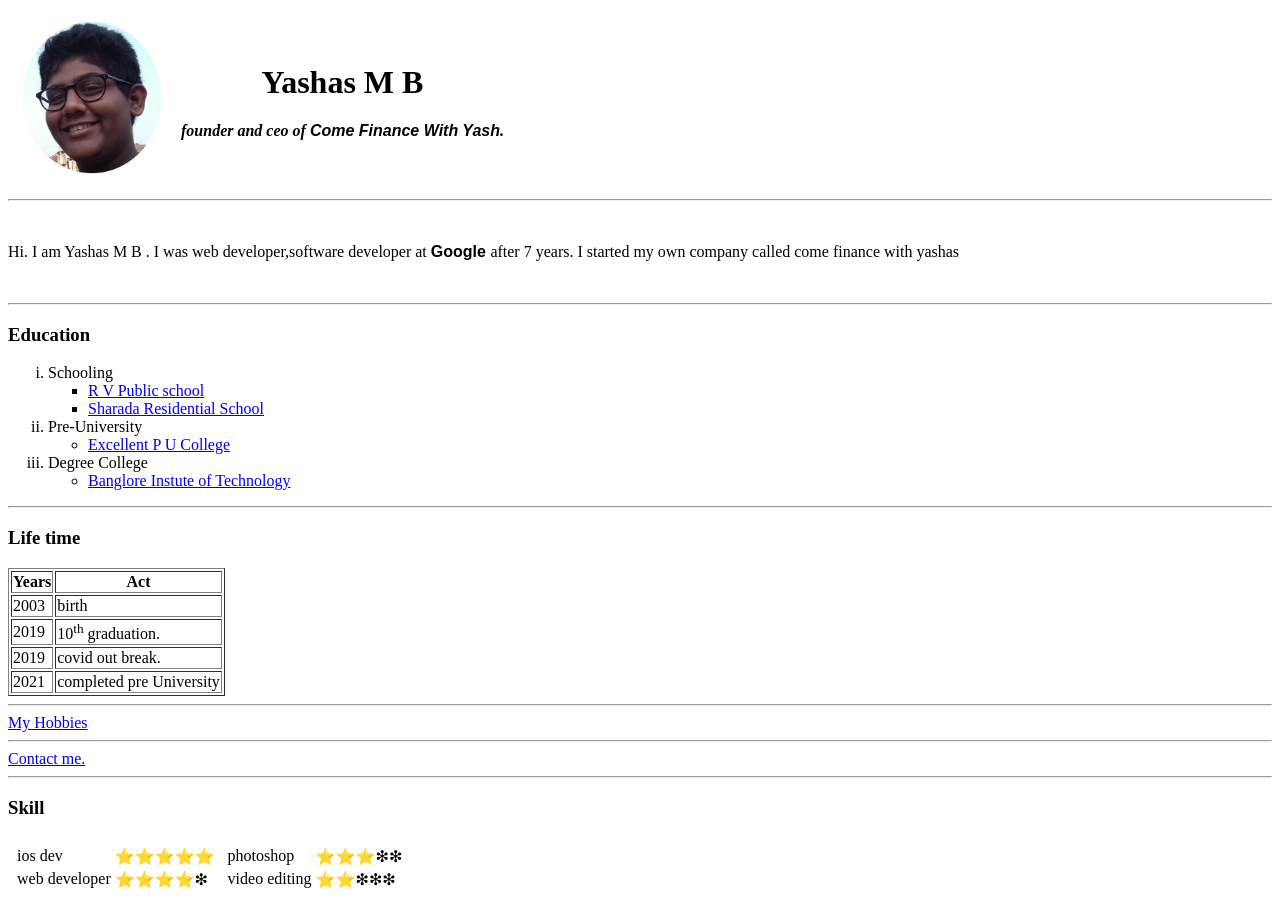
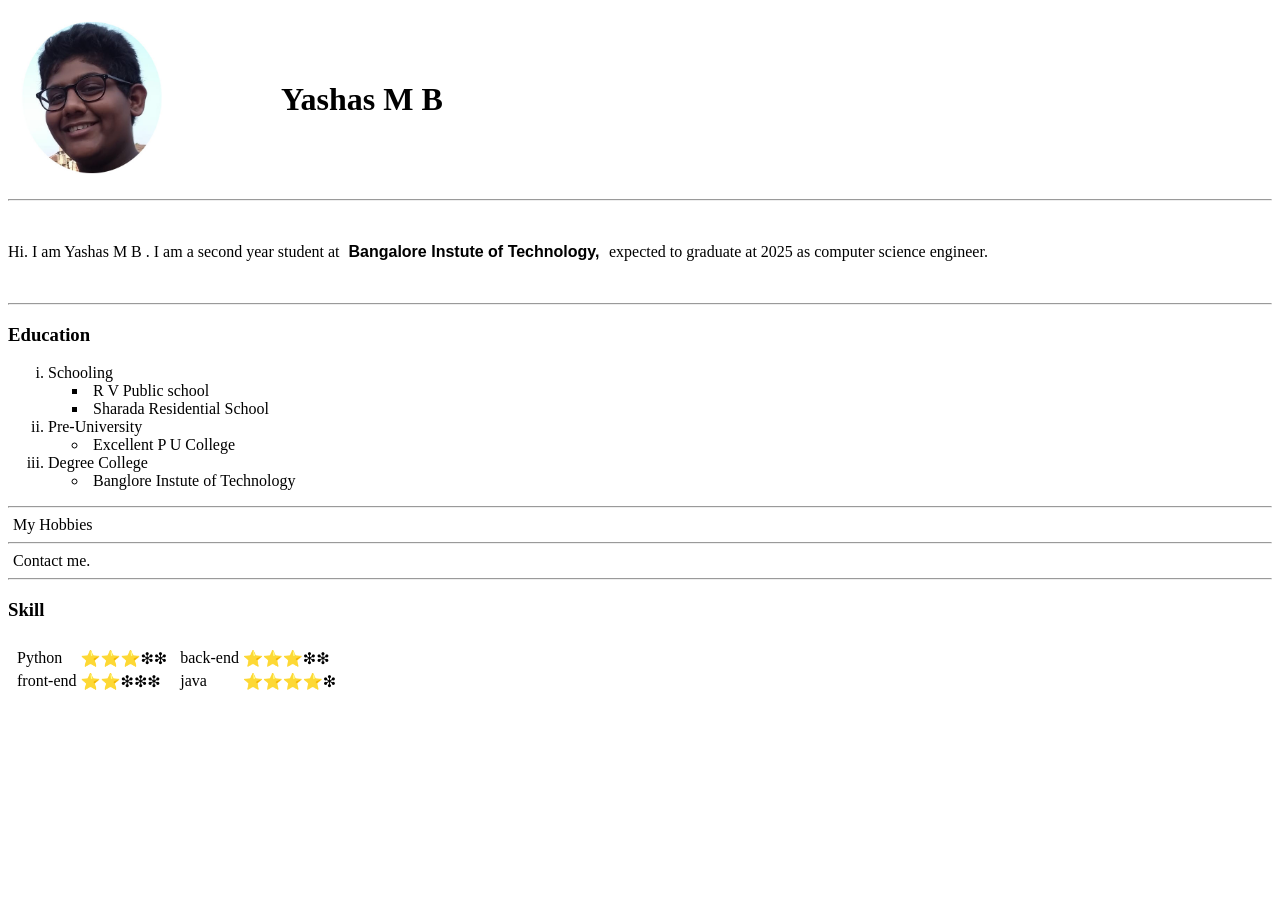
Before and after one commit to yashasmb/cv, a plain HTML site: page index.html in a window 1280 px wide. After the commit the page ends 800 px from the top, so only its background shows below. Drawn offline with Linux system fonts and the light colour scheme.

Commit message:
editing
replacing it with correct data

```diff
--- a/index.html
+++ b/index.html
@@ -3,6 +3,7 @@
   <head>
     <meta charset="utf-8" />
     <title>🤑Yashas's personal🤑</title>
+    <link rel="stylesheet" href="style.css">
   </head>
 
   <body>
@@ -12,15 +13,15 @@
           <img src="yashas_photo.jpg" alt="yashasmb photo" width="150px" />
         </th>
         <th>
-          <h1>Yashas M B</h1>
-          <p>
+          <h1 class="name">Yashas M B</h1>
+          <!-- <p>
             <em
-              >founder and ceo of
+              > 2nd year student at
               <strong style="font-size: 130; font-family: sans-serif"
-                >Come Finance With Yash</strong
+                ><a href="https://bit-bangalore.edu.in/" class="links">bangalore Instute of Technology</a></strong
               >.</em
             >
-          </p>
+          </p> -->
         </th>
       </tr>
     </table>
@@ -29,13 +30,13 @@
 
     <br />
     <p>
-      Hi. I am Yashas M B . I was web developer,software developer at
+      Hi. I am Yashas M B . I am a second year student  at
       <strong
         style="font-family: Google Sans, arial, sans-serif; font-weight: 600"
-      >
-        Google
+      ><a href="https://bit-bangalore.edu.in/" class="links">Bangalore Instute of Technology,</a>
+
       </strong>
-      after 7 years. I started my own company called come finance with yashas
+      expected to graduate at 2025 as computer science engineer.
     </p>
     <br />
     <hr />
@@ -74,11 +75,11 @@
       </li>
     </ol>
 
-    <hr />
+    <!-- <hr /> -->
 
-    <h3>Life time</h3>
+    <!-- <h3>Life time</h3> -->
 
-    <table border="1px">
+    <!-- <table border="1px">
       <thead>
         <tr>
           <th>Years</th>
@@ -104,7 +105,7 @@
         </tr>
       </tbody>
       <tfoot></tfoot>
-    </table>
+    </table> -->
 
     <hr />
     <a href="hobbies.html">My Hobbies</a>
@@ -118,24 +119,24 @@
         <td>
           <table>
             <tr>
-              <td>ios dev</td>
-              <td>⭐⭐⭐⭐⭐</td>
+              <td>Python</td>
+              <td>⭐⭐⭐❇❇</td>
             </tr>
             <tr>
-              <td>web developer</td>
-              <td>⭐⭐⭐⭐❇</td>
+              <td>front-end</td>
+              <td>⭐⭐❇❇❇</td>
             </tr>
           </table>
         </td>
         <td>
           <table>
             <tr>
-              <td>photoshop</td>
+              <td>back-end</td>
               <td>⭐⭐⭐❇❇</td>
             </tr>
             <tr>
-              <td>video editing</td>
-              <td>⭐⭐❇❇❇</td>
+              <td>java</td>
+              <td>⭐⭐⭐⭐❇</td>
             </tr>
           </table>
         </td>
--- /dev/null
+++ b/style.css
@@ -0,0 +1,21 @@
+
+.name{
+  padding-left: 100px
+}
+
+a{
+  text-decoration: none;
+  color: black;
+  padding: 5px
+}
+a:hover{
+  font-size: 103%
+  /* text-decoration: none;*/
+}
+
+
+
+a:active{
+  size:19px;
+  color: black
+}
```
